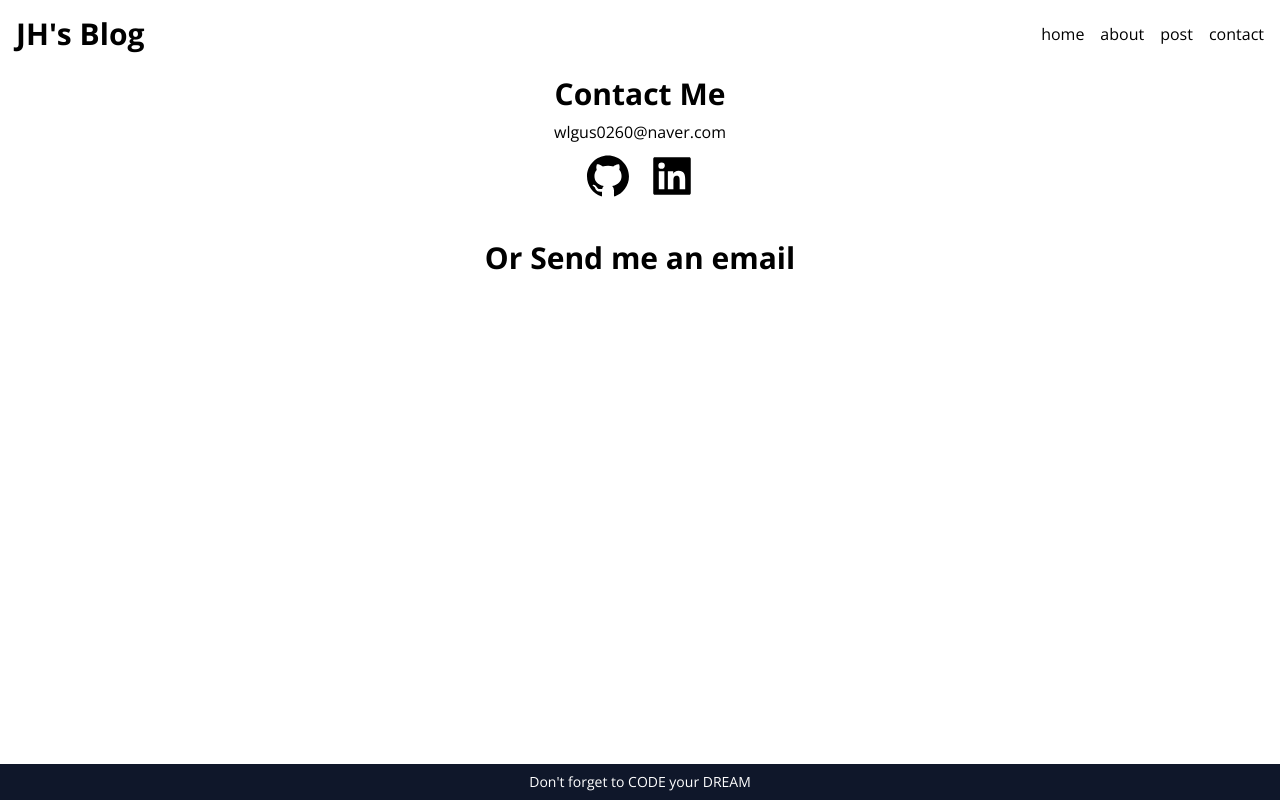
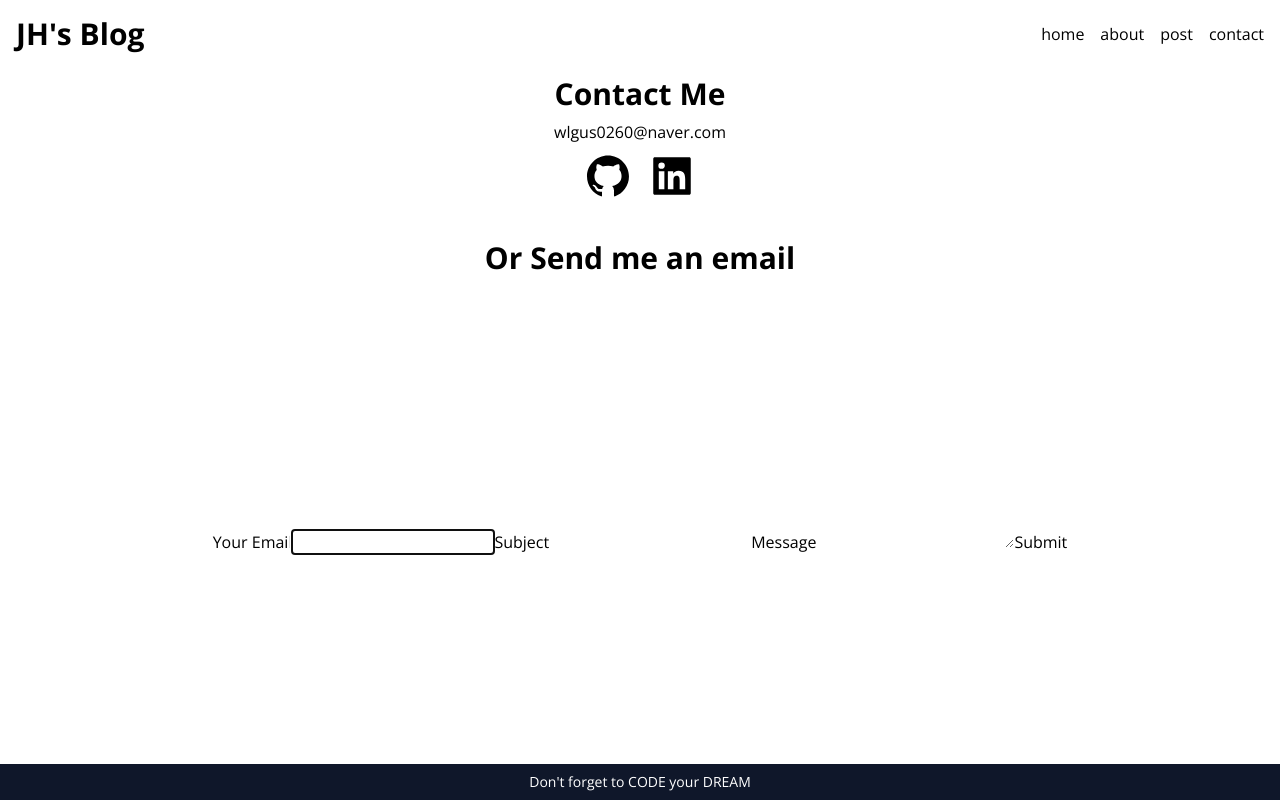
Before and after one commit to JHni2/blog, a Next.js app: page /contact in a window 1280 px wide. Built offline with nearby package versions, Linux system fonts and the light colour scheme.

Commit message:
feat: 정보, 연락 페이지 입력폼

```diff
--- a/src/app/componenets/ContactForm.tsx
+++ b/src/app/componenets/ContactForm.tsx
@@ -1,3 +1,35 @@
+'use client';
+
+import { ChangeEvent, useState, FormEvent } from 'react';
+
+type Form = {
+  from: string;
+  subject: string;
+  message: string;
+};
+
 export default function ContactForm() {
-  return <></>;
+  const [form, setForm] = useState<Form>({ from: '', subject: '', message: '' });
+
+  const onChange = (e: ChangeEvent<HTMLInputElement | HTMLTextAreaElement>) => {
+    const { name, value } = e.target;
+    setForm((prev) => ({ ...prev, [name]: value }));
+  };
+
+  const onSubmit = (e: FormEvent<HTMLFormElement>) => {
+    e.preventDefault();
+    console.log(form);
+  };
+
+  return (
+    <form onSubmit={onSubmit}>
+      <label htmlFor="from">Your Email</label>
+      <input type="email" id="from" name="from" required autoFocus value={form.from} onChange={onChange} />
+      <label htmlFor="subject">Subject</label>
+      <input type="text" id="subject" name="subject" required value={form.subject} onChange={onChange} />
+      <label htmlFor="message">Message</label>
+      <textarea rows={10} id="message" name="message" required value={form.message} onChange={onChange} />
+      <button>Submit</button>
+    </form>
+  );
 }
```
